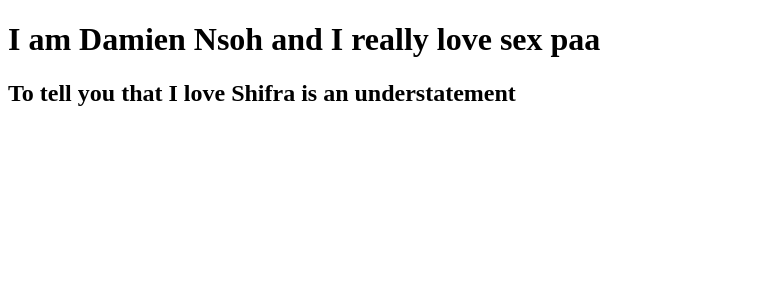
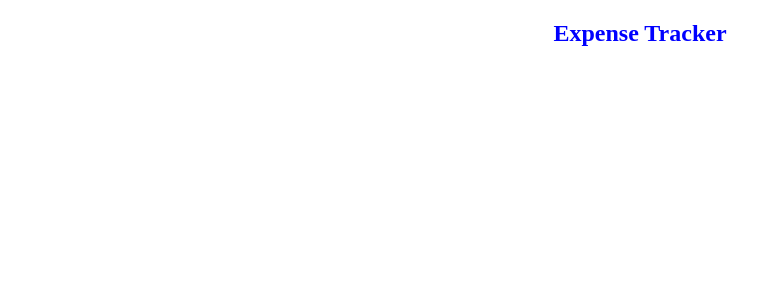
Before and after one commit to Damiennsoh/Expense-tracker, a React (Create React App) app: page / in a window 1280 px wide. Shown: the top 300 px of the page, without its empty margins (0-782 px from the left). Built offline with nearby package versions, Linux system fonts and the light colour scheme.

Commit message:
added a header component and modified the app.js and app.css files

```diff
--- a/src/App.css
+++ b/src/App.css
@@ -0,0 +1,4 @@
+h2{
+    color:blue;
+    text-align: center;
+}
--- a/src/App.js
+++ b/src/App.js
@@ -1,10 +1,12 @@
+import React from 'react';
+import Header from "./components/Header";
+import './App.css';
 
 
 function App() {
   return (
     <div>
-      <h1>I am Damien Nsoh and I really love sex paa</h1>
-      <h2>To tell you that I love Shifra is an understatement</h2>
+      <Header/>
     </div>
   );
 }
--- /dev/null
+++ b/src/components/Header.js
@@ -0,0 +1,11 @@
+import React from 'react'
+
+const Header = () => {
+  return (
+    <h2>
+      Expense Tracker
+    </h2>
+  )
+}
+
+export default Header
```
